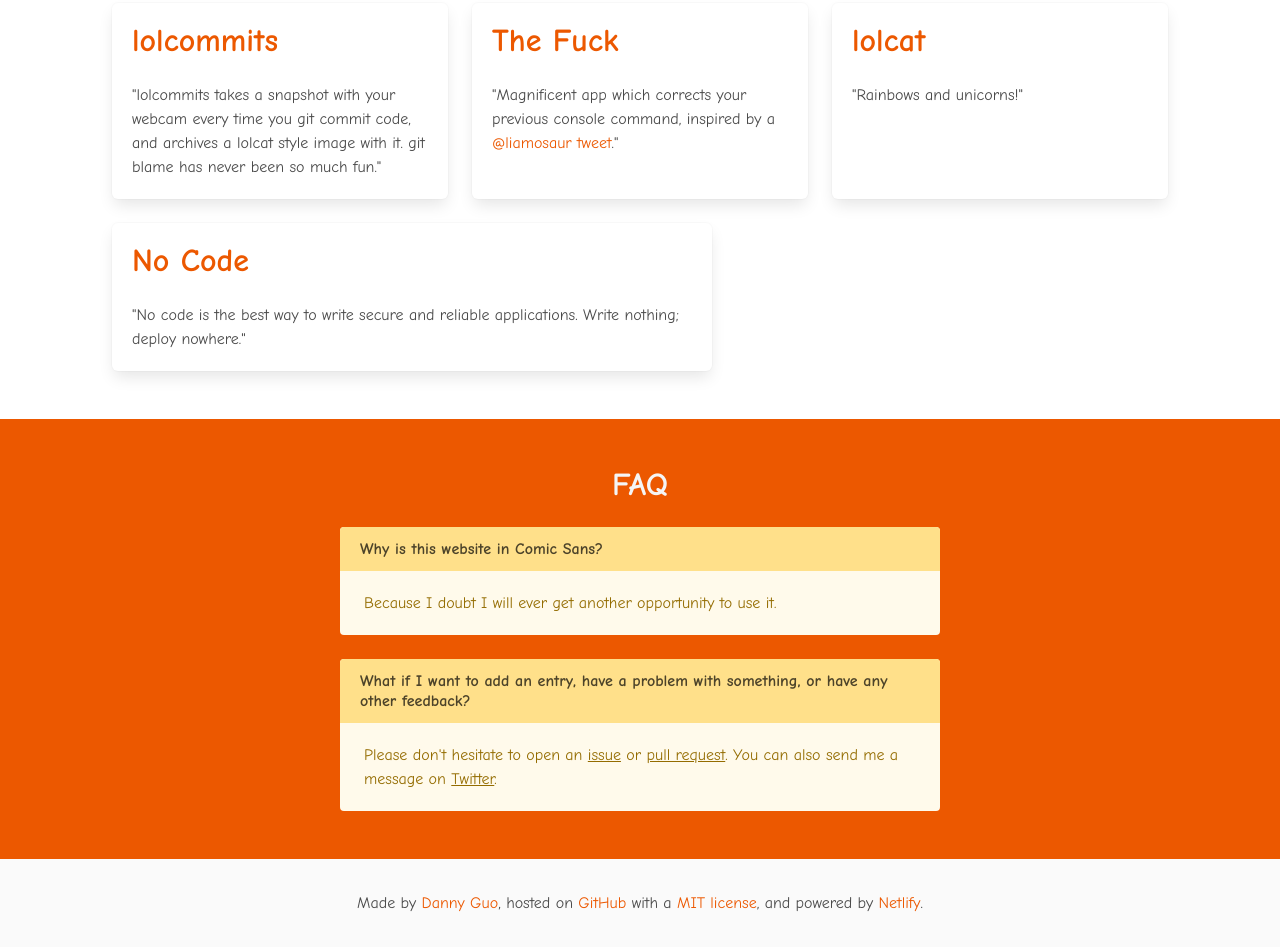
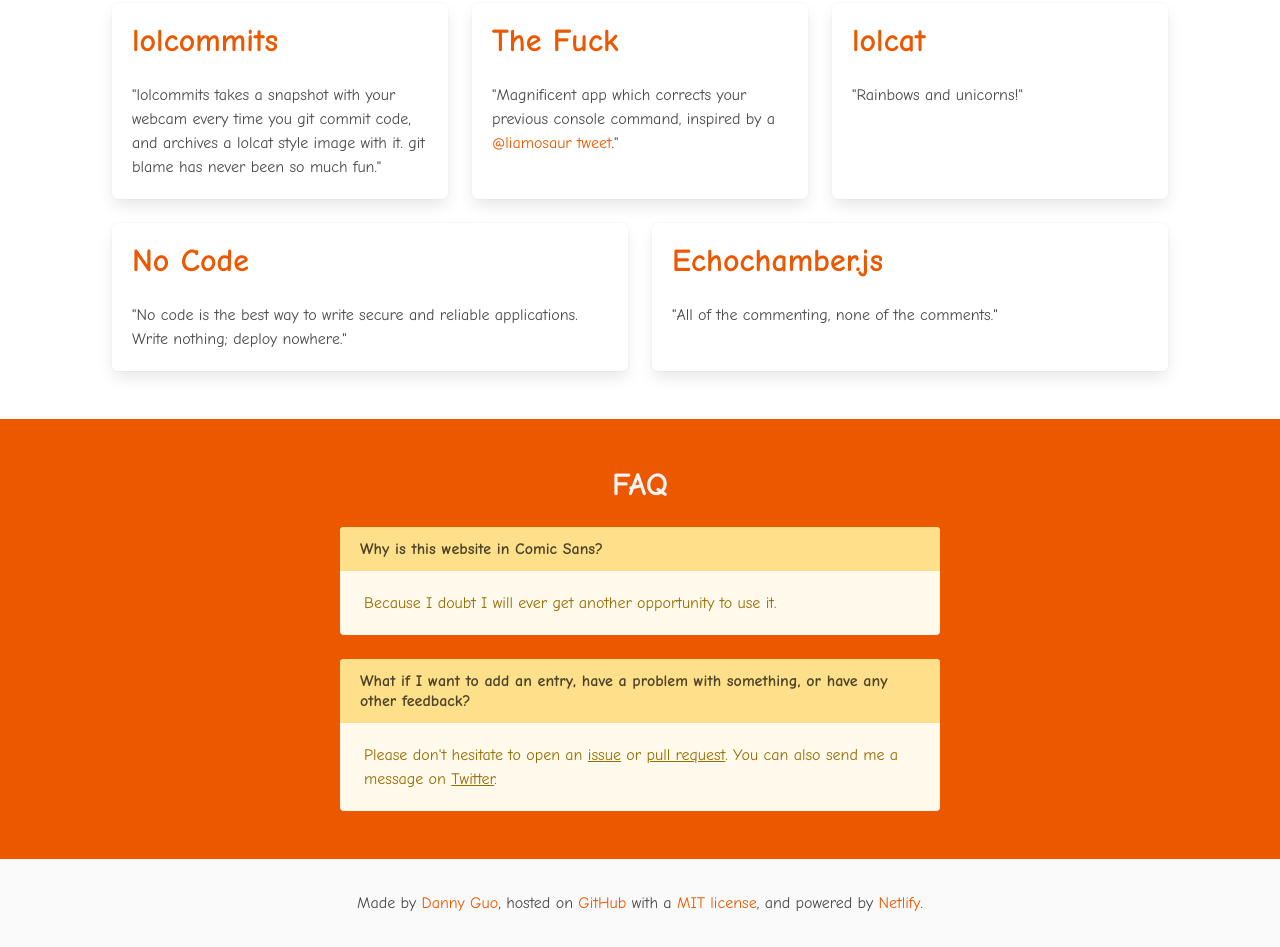
Before and after one commit to dguo/jolly-code, a website: page public/index.html in a window 1280 px wide. Shown: the part 1551-2498 px from the top of the page. Drawn offline with nearby package versions, Linux system fonts and the light colour scheme.

Commit message:
Add Echochamber.js

```diff
--- a/public/index.html
+++ b/public/index.html
@@ -265,6 +265,16 @@
                         <p>"No code is the best way to write secure and reliable applications. Write nothing; deploy nowhere."</p>
                     </article>
                 </div>
+                <div class="tile is-parent">
+                    <article class="tile is-child box">
+                        <p class="title">
+                            <a href="https://github.com/tessalt/echo-chamber-js">Echochamber.js</a>
+                        </p>
+                        <p>
+                            "All of the commenting, none of the comments."
+                        </p>
+                    </article>
+                </div>
             </div>
         </section>
 
```
